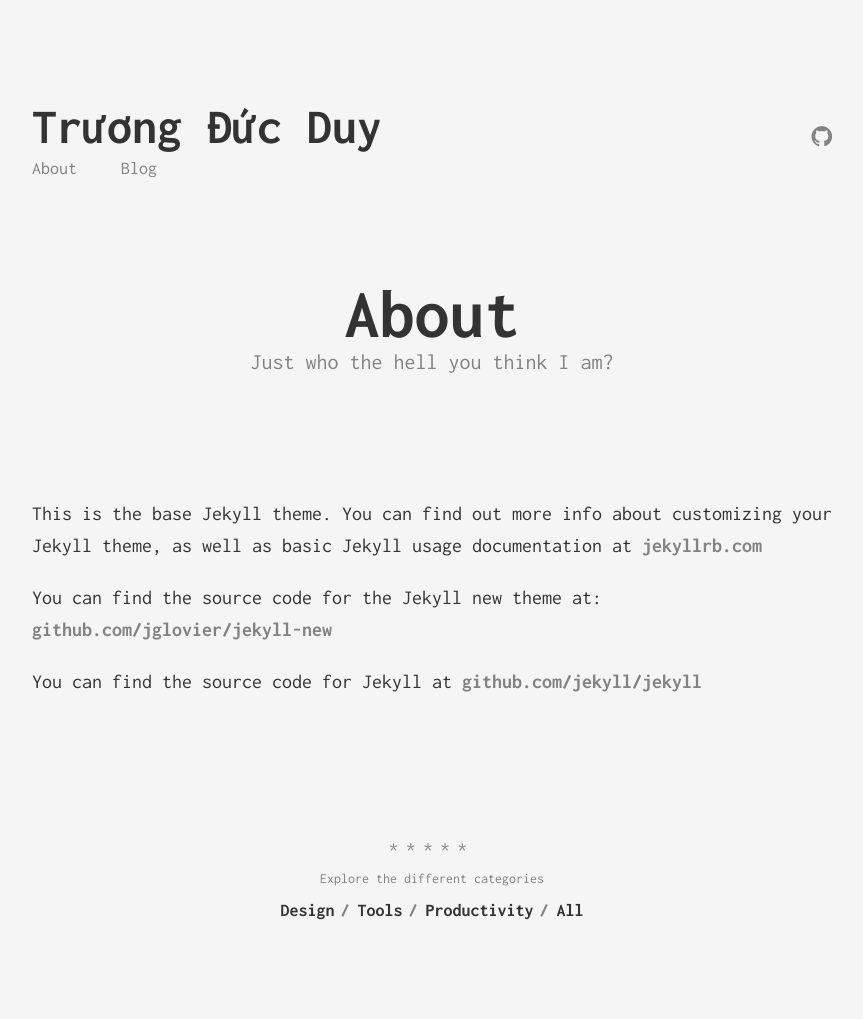
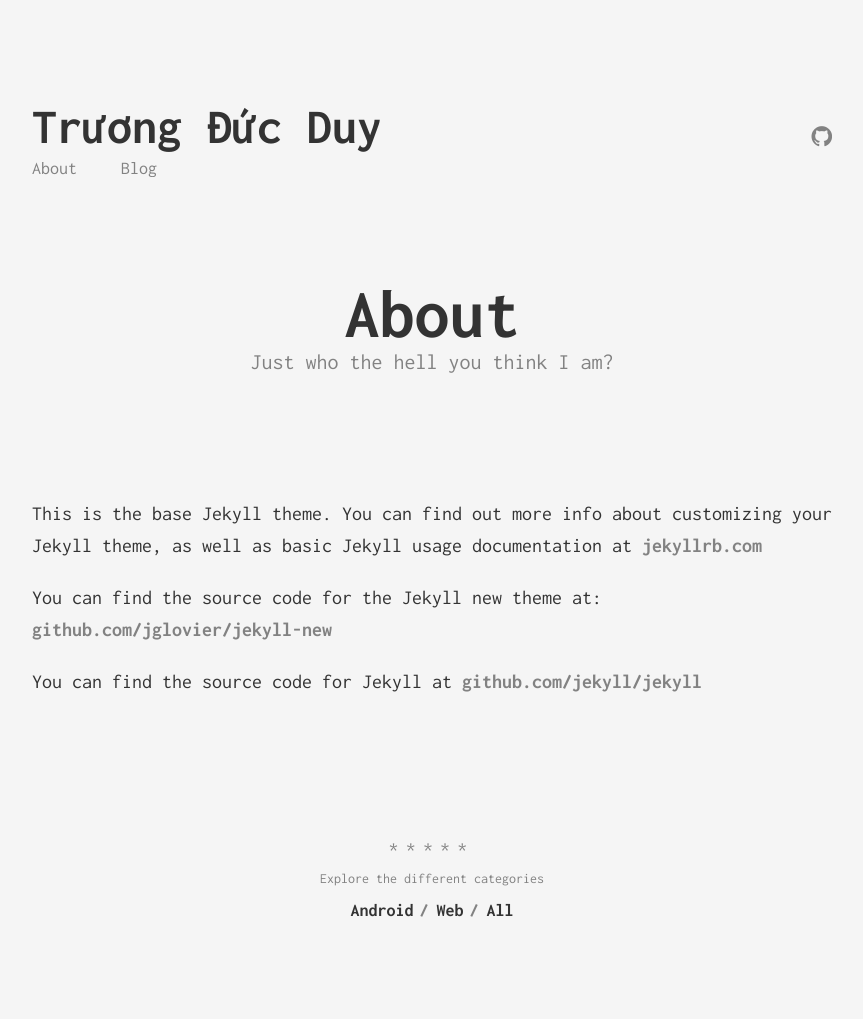
Before and after one commit to duytruong/duytruong.github.io, a Jekyll site: the page built from about.md, in a window 1280 px wide. Shown: the whole page, without its empty margins (208-1071 px from the left). Built offline with Jekyll 4.4.1, drawn with Linux system fonts in a browser that asks for light colours.

Commit message:
Change categories

```diff
--- a/_data/categories.yml
+++ b/_data/categories.yml
@@ -1,8 +1,5 @@
-- slug: design
-  name: Design
+- slug: android
+  name: Android
 
-- slug: tools
-  name: Tools
-
-- slug: productivity
-  name: Productivity
+- slug: web
+  name: Web
--- /dev/null
+++ b/categories/android.html
@@ -0,0 +1,5 @@
+---
+layout: category
+category: android
+permalink: /categories/android/
+---
--- a/categories/design.html
+++ /dev/null
@@ -1,5 +0,0 @@
----
-layout: category
-category: design
-permalink: /categories/design/
----
--- a/categories/productivity.html
+++ /dev/null
@@ -1,5 +0,0 @@
----
-layout: category
-category: productivity
-permalink: /categories/productivity/
----
--- a/categories/tools.html
+++ /dev/null
@@ -1,5 +0,0 @@
----
-layout: category
-category: tools
-permalink: /categories/tools/
----
--- /dev/null
+++ b/categories/web.html
@@ -0,0 +1,5 @@
+---
+layout: category
+category: web
+permalink: /categories/web/
+---
```
